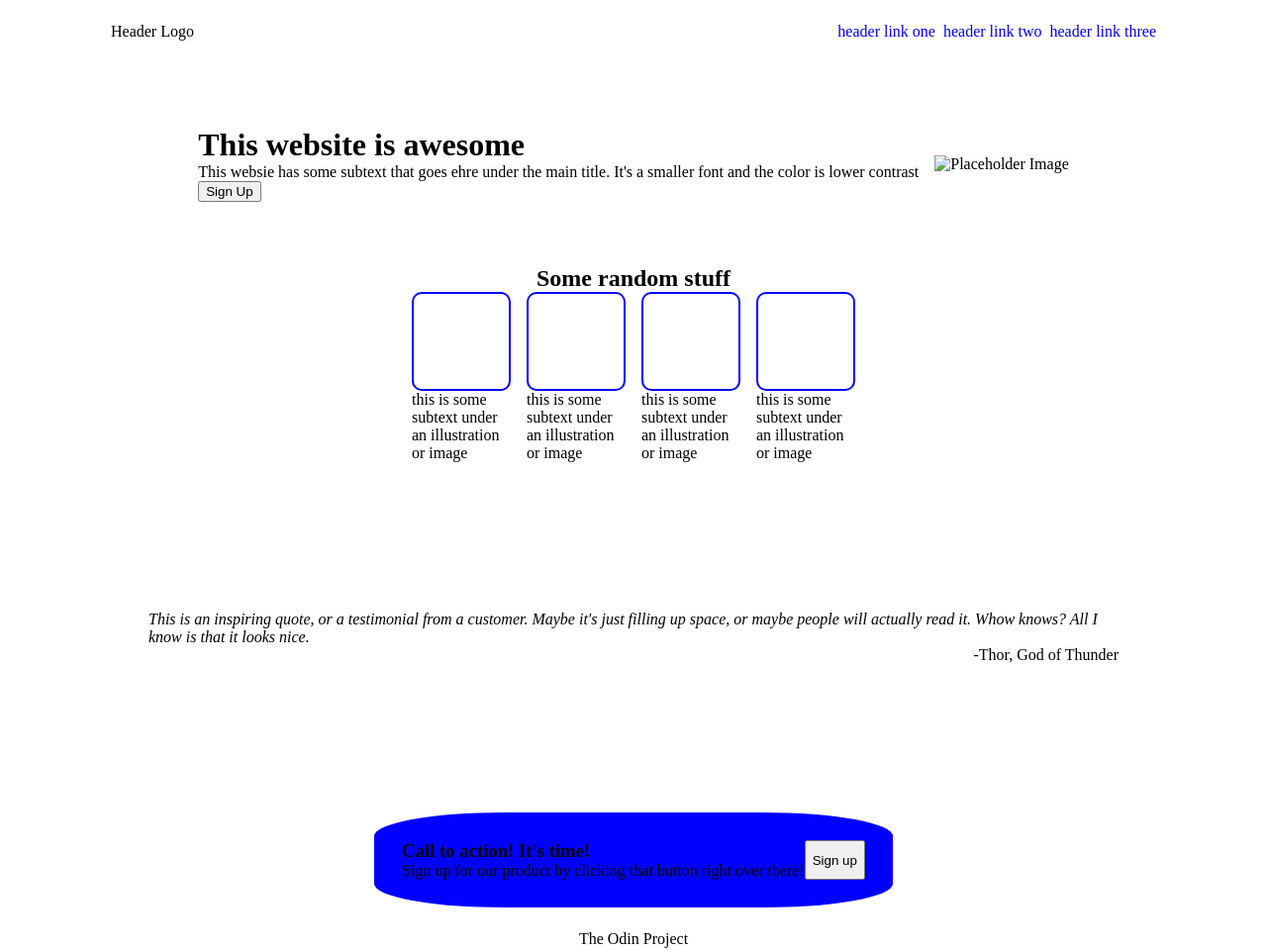
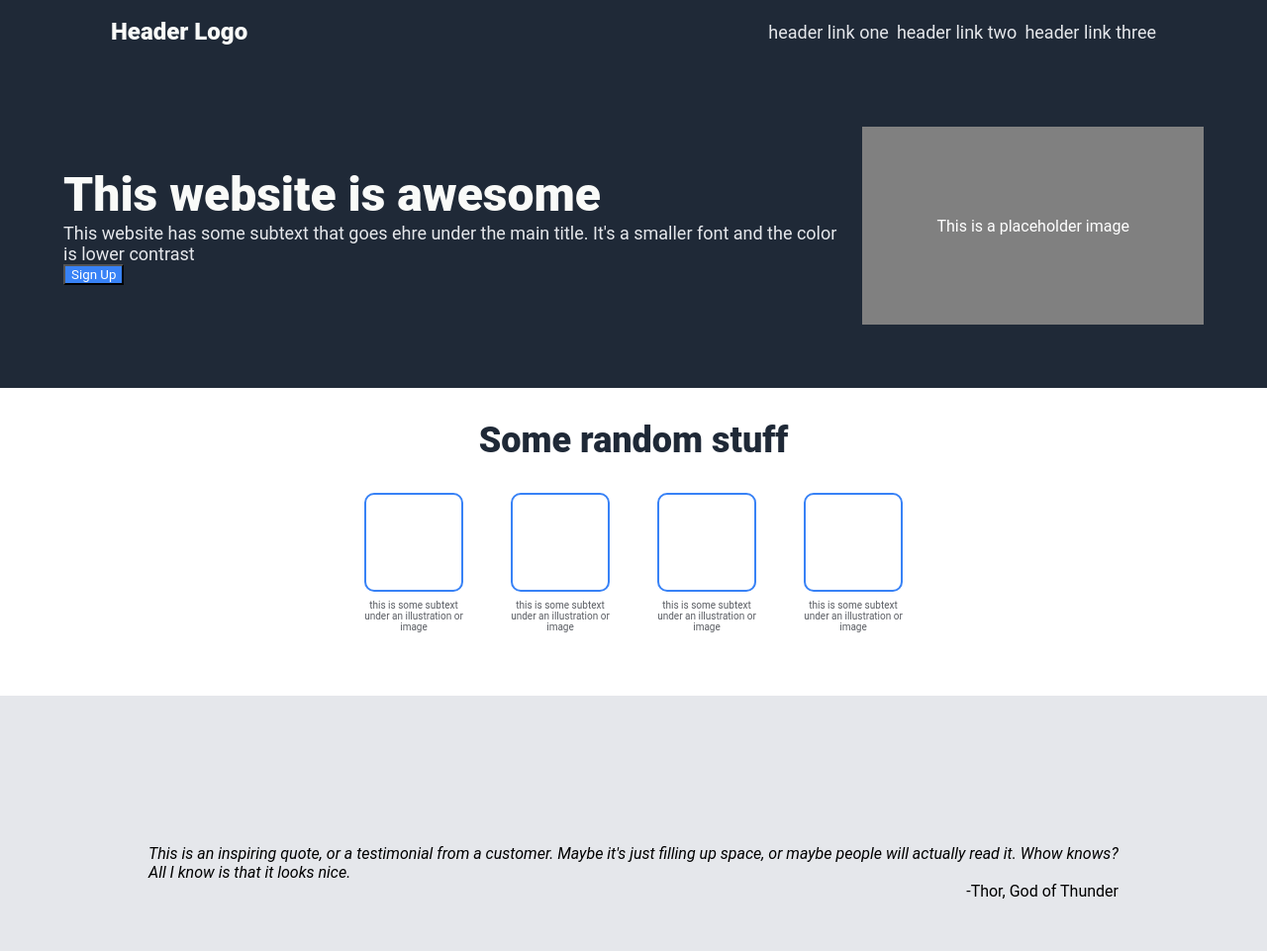
Before and after one commit to EthanHuston/odin-landing-page-project, a plain HTML site: page index.html in a window 1280 px wide. Shown: the top 961 px of the page at 99% size. Drawn offline with Linux system fonts and the light colour scheme.

Commit message:
Adding basic color patterns to elements.
Major color themes are applied for each section
Fonts size, color, and weight set for many elements
Some adjustments to positioning for some elements

```diff
--- a/index.html
+++ b/index.html
@@ -20,12 +20,12 @@
       <div class="hero-content">
         <h1>This website is awesome</h1>
         <p>
-          This websie has some subtext that goes ehre under the main title. It's
-          a smaller font and the color is lower contrast
+          This website has some subtext that goes ehre under the main title.
+          It's a smaller font and the color is lower contrast
         </p>
         <button>Sign Up</button>
       </div>
-      <img src="" alt="Placeholder Image" />
+      <div class="hero-image">This is a placeholder image</div>
     </div>
     <div class="info-container">
       <h2>Some random stuff</h2>
--- a/styles.css
+++ b/styles.css
@@ -2,6 +2,7 @@
 * {
   margin: 0;
   box-sizing: border-box;
+  font-family: "Roboto", sans-serif;
 }
 
 body {
@@ -21,6 +22,7 @@ a {
 .header,
 .footer {
   height: 64px;
+  background-color: #1f2937;
 }
 
 /* Header styles */
@@ -31,6 +33,9 @@ a {
   padding: 16px;
 }
 .header-logo {
+  color: #f9faf8;
+  font-size: 24px;
+  font-weight: 900;
   margin-left: 96px;
 }
 .header-links {
@@ -38,47 +43,91 @@ a {
   gap: 8px;
   margin-right: 96px;
 }
+.header a {
+  color: #e5e7eb;
+  font-size: 18px;
+}
 
 /* Hero styles */
 .hero-container {
+  background-color: #1f2937;
   display: flex;
   justify-content: center;
   align-items: center;
   gap: 16px;
   padding: 64px;
 }
+.hero-image {
+  display: flex;
+  justify-content: center;
+  align-items: center;
+  background-color: gray;
+  color: white;
+  height: 200px;
+  width: 400px;
+}
+.hero-content h1 {
+  font-size: 48px;
+  color: #f9faf8;
+  font-weight: 900;
+}
+.hero-content p {
+  font-size: 18px;
+  color: #e5e7eb;
+}
+.hero-content button {
+  background-color: #3882f6;
+  color: white;
+}
 
 /* Info Section Styles */
 .info-container {
   display: flex;
   flex-direction: column;
-
   justify-content: center;
   align-items: center;
+  padding: 32px 0px 64px 0px;
+  gap: 32px;
+}
+.info-container h2 {
+  color: #1f2937;
+  font-size: 36px;
+  font-weight: 900;
 }
 .box-list {
   display: flex;
-  gap: 16px;
+  gap: 48px;
 }
 .box-combo {
   max-width: 100px;
 }
 .box {
-  border: 2px solid blue;
+  border: 2px solid #3882f6;
   border-radius: 10%;
   width: 100px;
   height: 100px;
+  margin-bottom: 8px;
+}
+.box-text {
+  font-size: 10px;
+  color: #5a5d63;
+  text-align: center;
 }
 
 /* Quote styles */
 .quote-container {
+  background-color: #e5e7eb;
   display: flex;
   flex-direction: column;
   align-items: center;
   padding: 150px;
 }
 .quote-text {
-  max-width: 200px;
+  font-size: 36px;
+  font-weight: light;
+  font-style: italic;
+  color: #1f2937;
+  width: 200px;
 }
 .quote-author {
   align-self: flex-end;
@@ -93,16 +142,26 @@ a {
 .action-content {
   display: flex;
   padding: 28px;
-  background-color: blue;
+  background-color: #3882f6;
   border-radius: 25%;
 }
 .action-text {
+  color: white;
   display: flex;
   flex-direction: column;
+}
+
+.action-button {
+  color: white;
+  border: 2px solid white;
+  border-radius: 10%;
+  background-color: #3882f6;
 }
 /* Footer Styles */
 .footer {
   display: flex;
   justify-content: center;
   align-items: center;
+  color: #e5e7eb;
+  font-size: 18px;
 }
```
